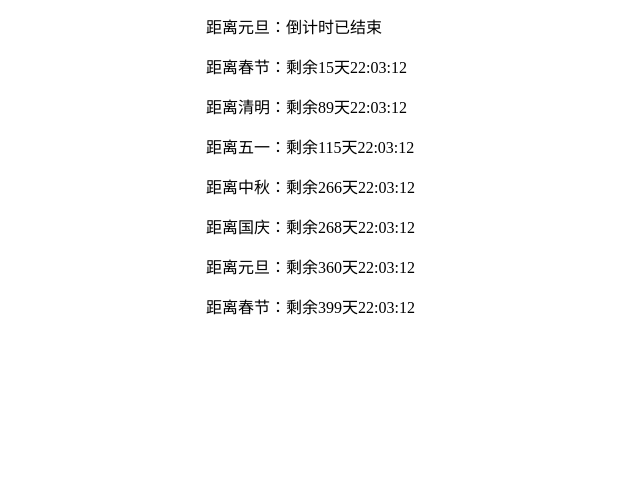
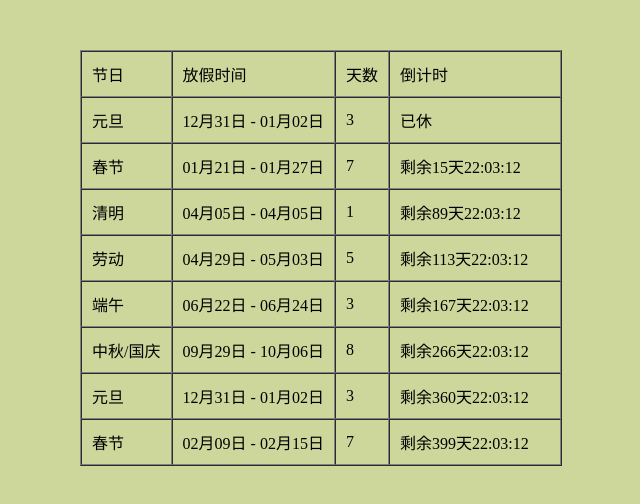
Before and after one commit to w493887952/luckDraw, a plain HTML site: page index.html in a window 1280 px wide. Shown: the whole page, without its empty margins (319-959 px from the left). Drawn offline with Linux system fonts and the light colour scheme.

Commit message:
Create index.html

```diff
--- a/index.html
+++ b/index.html
@@ -4,6 +4,12 @@
     <meta charset="UTF-8">
     <title>假期</title>
     <style>
+        body {
+            padding: 0;
+            margin: 0;
+            font-size: 16px;
+        }
+
         .box {
             display: flex;
             justify-content: center;
@@ -14,28 +20,118 @@
         .mytime {
             width: 150px;
         }
+
+        .bj {
+            background-color: #cdd79c;
+            height: 100%;
+            padding-top: 50px;
+        }
     </style>
 </head>
 
 <body>
 
-    <div>
-        <div class="box">距离元旦：<div class="mytime jsTime" data-time="2023-01-01 00:00:00">时间1</div>
+    <div class="bj">
+        <table border="1px" cellpadding="10px" cellspacing="0" style="margin: auto">
+            <tr>
+                <td>节日</td>
+                <td>放假时间</td>
+                <td>天数</td>
+                <td>倒计时</td>
+            </tr>
+            <tr>
+                <td>元旦</td>
+                <td>12月31日 - 01月02日</td>
+                <td>3</td>
+                <td>
+                    <div class="mytime jsTime" data-time="2023-01-01 00:00:00">时间1</div>
+                </td>
+            </tr>
+            <tr>
+                <td>春节</td>
+                <td>01月21日 - 01月27日</td>
+                <td>7</td>
+                <td>
+                    <div class="mytime jsTime" data-time="2023-01-21 00:00:00">时间1</div>
+                </td>
+            </tr>
+            <tr>
+                <td>清明</td>
+                <td>04月05日 - 04月05日</td>
+                <td>1</td>
+                <td>
+                    <div class="mytime jsTime" data-time="2023-04-05 00:00:00">时间1</div>
+                </td>
+            </tr>
+            <tr>
+                <td>劳动</td>
+                <td>04月29日 - 05月03日</td>
+                <td>5</td>
+                <td>
+                    <div class="mytime jsTime" data-time="2023-04-29 00:00:00">时间1</div>
+                </td>
+            </tr>
+            <tr>
+                <td>端午</td>
+                <td>06月22日 - 06月24日</td>
+                <td>3</td>
+                <td>
+                    <div class="mytime jsTime" data-time="2023-06-22 00:00:00">时间1</div>
+                </td>
+            </tr>
+            <tr>
+                <td>中秋/国庆</td>
+                <td>09月29日 - 10月06日</td>
+                <td>8</td>
+                <td>
+                    <div class="mytime jsTime" data-time="2023-09-29 00:00:00">时间1</div>
+                </td>
+            </tr>
+            <tr>
+                <td>元旦</td>
+                <td>12月31日 - 01月02日</td>
+                <td>3</td>
+                <td>
+                    <div class="mytime jsTime" data-time="2024-01-01 00:00:00">时间1</div>
+                </td>
+            </tr>
+            <tr>
+                <td>春节</td>
+                <td>02月09日 - 02月15日</td>
+                <td>7</td>
+                <td>
+                    <div class="mytime jsTime" data-time="2024-02-09 00:00:00">时间1</div>
+                </td>
+            </tr>
+        </table>
+
+        <!-- <div class="box">距离元旦：<div class="mytime jsTime" data-time="2023-01-01 00:00:00">时间1</div>
+            <div>3天</div>
         </div>
         <div class="box">距离春节：<div class="mytime jsTime" data-time="2023-01-21 00:00:00">时间1</div>
+            <div>7天</div>
         </div>
         <div class="box">距离清明：<div class="mytime jsTime" data-time="2023-04-05 00:00:00">时间1</div>
+            <div>1天</div>
         </div>
-        <div class="box">距离五一：<div class="mytime jsTime" data-time="2023-05-01 00:00:00">时间1</div>
+        <div class="box">距离五一：<div class="mytime jsTime" data-time="2023-04-29 00:00:00">时间1</div>
+            <div>5天</div>
+        </div>
+        <div class="box">距离端午：<div class="mytime jsTime" data-time="2023-06-22 00:00:00">时间1</div>
+            <div>3天</div>
         </div>
         <div class="box">距离中秋：<div class="mytime jsTime" data-time="2023-09-29 00:00:00">时间1</div>
+            <div>8天</div>
         </div>
         <div class="box">距离国庆：<div class="mytime jsTime" data-time="2023-10-01 00:00:00">时间1</div>
+            <div>8天</div>
         </div>
         <div class="box">距离元旦：<div class="mytime jsTime" data-time="2024-01-01 00:00:00">时间1</div>
+            <div>3天</div>
         </div>
         <div class="box">距离春节：<div class="mytime jsTime" data-time="2024-02-09 00:00:00">时间1</div>
-        </div>
+            <div>7天</div>
+        </div> -->
 
     </div>
 </body>
@@ -59,7 +155,7 @@
                 dom.innerHTML = `剩余${d > 0 ? d + '天' : ''}${[h, m, s].map(this.formatNumber).join(':')}`;
             } else {
                 clearInterval(dom.$timer);
-                dom.innerHTML = '倒计时已结束';
+                dom.innerHTML = '已休';
             }
         },
         start() {
```
